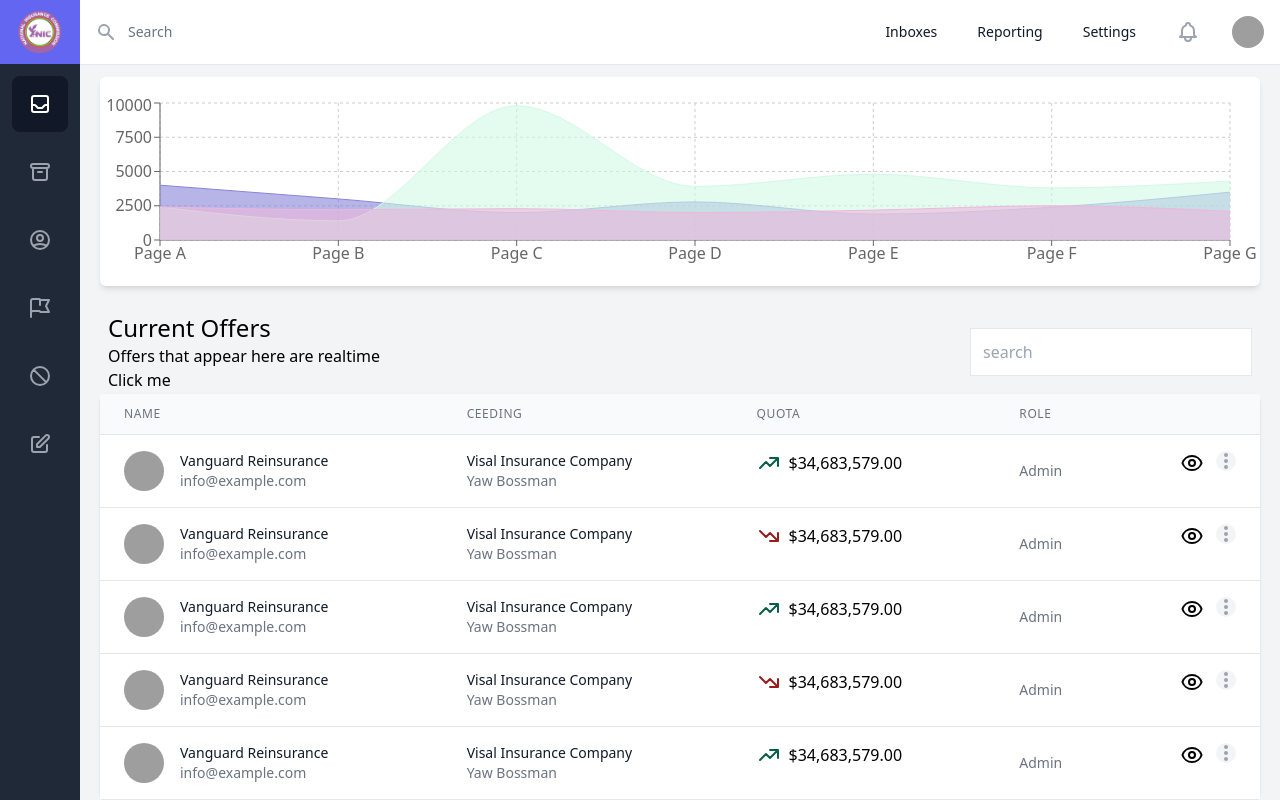
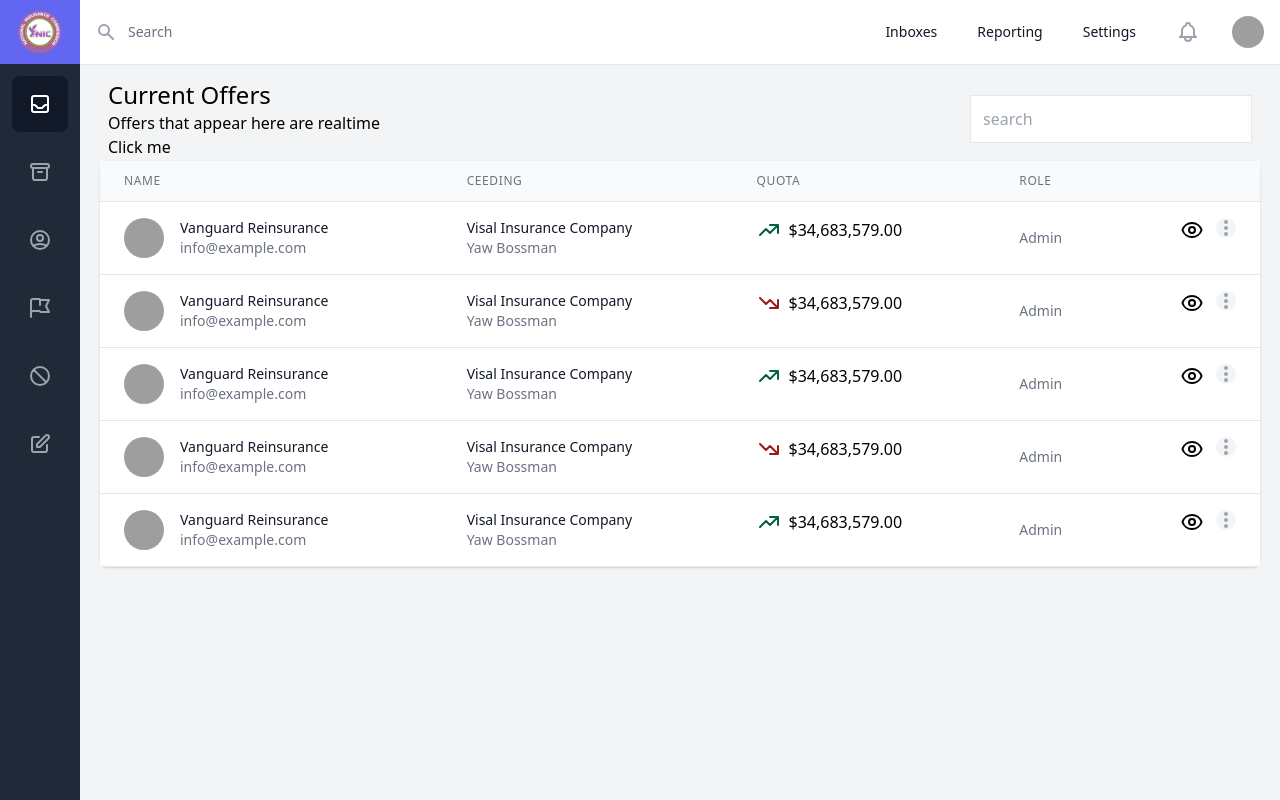
Before and after one commit to Khoby-790/template-nic, a React (Create React App) app: page /reports in a window 1280 px wide. Built offline with nearby package versions, Linux system fonts and the light colour scheme; grey boxes are pictures that could not be loaded.

Commit message:
--- Auto-Git Commit ---

```diff
--- a/src/layouts/AppContent.tsx
+++ b/src/layouts/AppContent.tsx
@@ -1,6 +1,7 @@
 import React, { Fragment } from 'react'
 import { Route, Switch } from 'react-router-dom'
 import Dashboard from '../pages/Dashboard/Dashboard'
+import Reports from '../pages/Reports/Reports'
 import SidebarSubMenu from './SidebarSubMenu'
 
 interface Props {
@@ -16,8 +17,8 @@ const AppContent = (props: Props) => {
                     <h1 id="primary-heading" className="sr-only">Home</h1>
                     {/* <!-- Your content --> */}
                     <Switch>
-                        <Route path="/" component={Dashboard} />
-                        <Route path="/report" component={Dashboard} />
+                        <Route path="/" exact component={Dashboard} />
+                        <Route path="/reports" component={Reports} />
                     </Switch>
                 </section>
 
--- a/src/pages/Reports/Reports.tsx
+++ b/src/pages/Reports/Reports.tsx
@@ -1,4 +1,5 @@
-import React from 'react'
+import React, { Fragment } from 'react'
+import OffersListing from '../Dashboard/components/OffersListing'
 
 interface Props {
 
@@ -6,9 +7,10 @@ interface Props {
 
 const Reports = (props: Props) => {
     return (
-        <div>
-
-        </div>
+        <Fragment>
+            <div className="bg-white"></div>
+            <OffersListing />
+        </Fragment>
     )
 }
 
```
